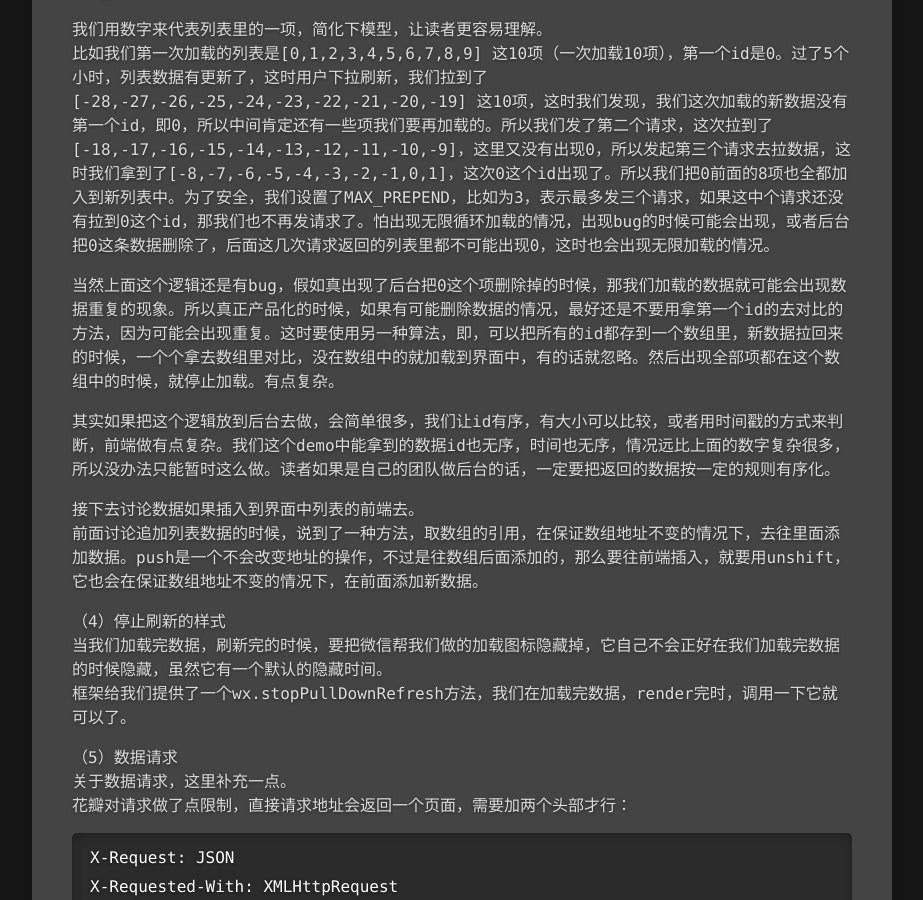
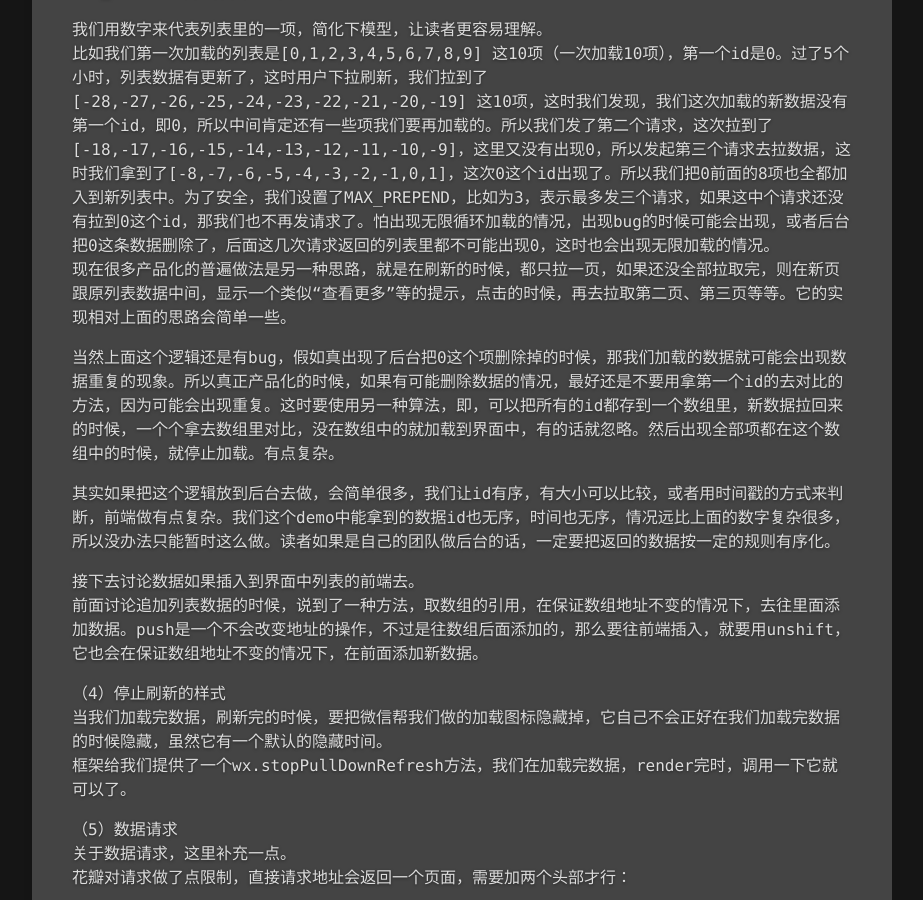
Before and after one commit to jsongo/jsongo.github.io, a Jekyll site: the page built from _posts/2016-10-09-weapp-5.markdown, in a window 1280 px wide and 900 px high, scrolled down 3461 px. Shown: the whole window, without its empty margins (28-951 px from the left). Built offline with Jekyll 4.4.1, drawn with Linux system fonts in a browser that asks for light colours; comment, search, counter and statistics services are not loaded.

Commit message:
Update 2016-10-09-weapp-5.markdown

```diff
--- a/_posts/2016-10-09-weapp-5.markdown
+++ b/_posts/2016-10-09-weapp-5.markdown
@@ -83,6 +83,7 @@ this.setData({items: arr}); // 一定要记得setData
 
 我们用数字来代表列表里的一项，简化下模型，让读者更容易理解。
 比如我们第一次加载的列表是[0,1,2,3,4,5,6,7,8,9] 这10项（一次加载10项），第一个id是0。过了5个小时，列表数据有更新了，这时用户下拉刷新，我们拉到了[-28,-27,-26,-25,-24,-23,-22,-21,-20,-19] 这10项，这时我们发现，我们这次加载的新数据没有第一个id，即0，所以中间肯定还有一些项我们要再加载的。所以我们发了第二个请求，这次拉到了[-18,-17,-16,-15,-14,-13,-12,-11,-10,-9]，这里又没有出现0，所以发起第三个请求去拉数据，这时我们拿到了[-8,-7,-6,-5,-4,-3,-2,-1,0,1]，这次0这个id出现了。所以我们把0前面的8项也全都加入到新列表中。为了安全，我们设置了MAX_PREPEND，比如为3，表示最多发三个请求，如果这中个请求还没有拉到0这个id，那我们也不再发请求了。怕出现无限循环加载的情况，出现bug的时候可能会出现，或者后台把0这条数据删除了，后面这几次请求返回的列表里都不可能出现0，这时也会出现无限加载的情况。
+现在很多产品化的普遍做法是另一种思路，就是在刷新的时候，都只拉一页，如果还没全部拉取完，则在新页跟原列表数据中间，显示一个类似“查看更多”等的提示，点击的时候，再去拉取第二页、第三页等等。它的实现相对上面的思路会简单一些。
 
 当然上面这个逻辑还是有bug，假如真出现了后台把0这个项删除掉的时候，那我们加载的数据就可能会出现数据重复的现象。所以真正产品化的时候，如果有可能删除数据的情况，最好还是不要用拿第一个id的去对比的方法，因为可能会出现重复。这时要使用另一种算法，即，可以把所有的id都存到一个数组里，新数据拉回来的时候，一个个拿去数组里对比，没在数组中的就加载到界面中，有的话就忽略。然后出现全部项都在这个数组中的时候，就停止加载。有点复杂。
 
```
